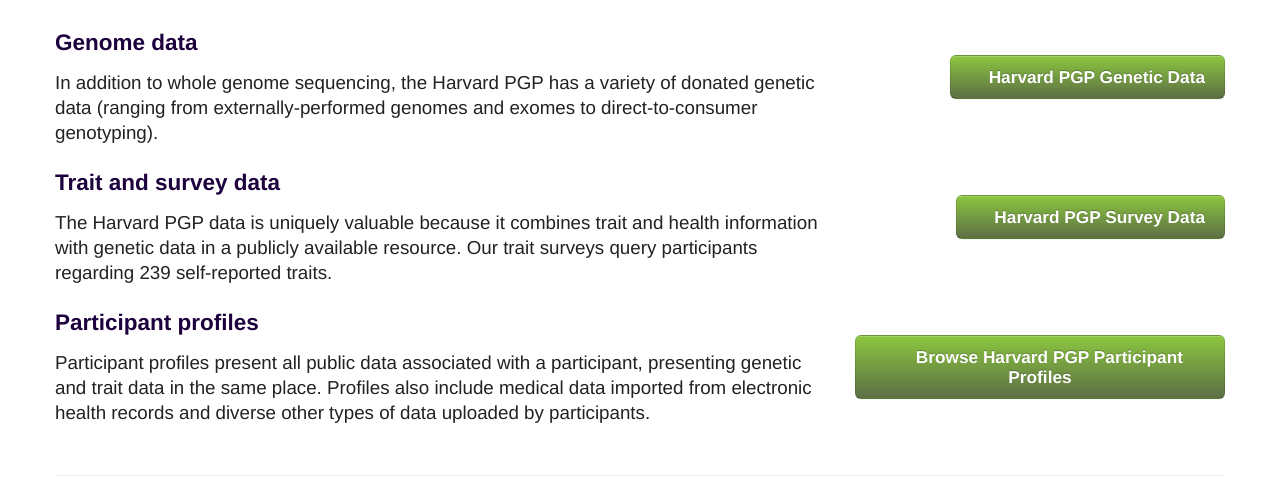
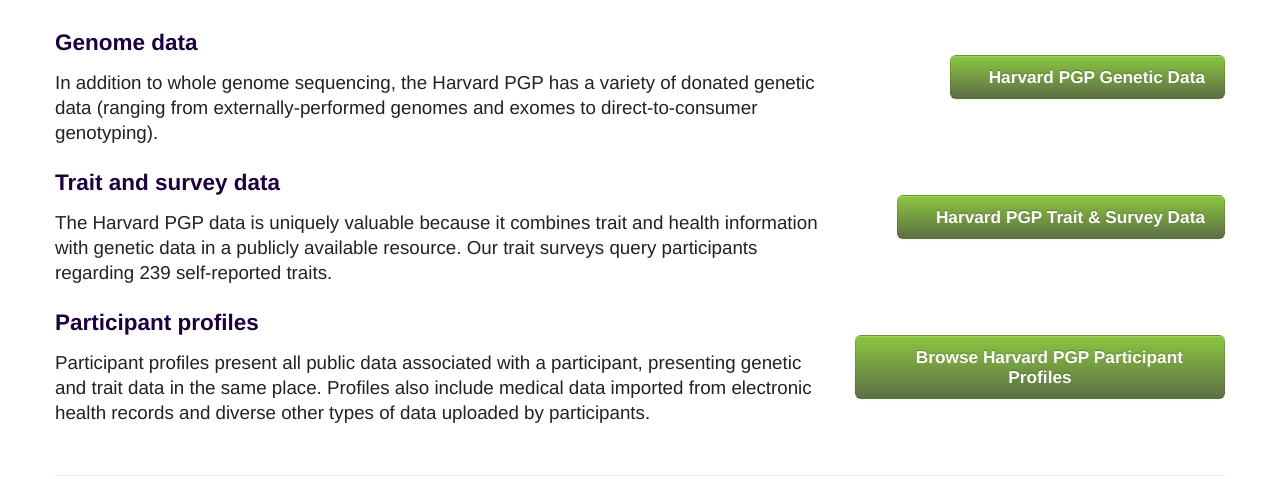
Before and after one commit to geochurch/www_personalgenomes_org, a Django app: page /data in a window 1280 px wide. Shown: the part 224-703 px from the top of the page. Run offline with Django 3.2, Linux system fonts and the light colour scheme; some libraries are stand-ins or nearby versions.

Commit message:
Emphasize traits in the "survey data" button link

```diff
--- a/templates/harvard/data.html
+++ b/templates/harvard/data.html
@@ -23,7 +23,7 @@
       <p>The Harvard PGP data is uniquely valuable because it combines trait and health information with genetic data in a publicly available resource. Our trait surveys query participants regarding 239 self-reported traits.</p>
     </div>
     <div class="span4">
-      <a class="btn btn-primary btn-large" href="https://my.personalgenomes.org/google_surveys" style="margin-top:40px;float:right"><i class="icon-external-link"></i> Harvard PGP Survey Data</a>
+      <a class="btn btn-primary btn-large" href="https://my.personalgenomes.org/google_surveys" style="margin-top:40px;float:right"><i class="icon-external-link"></i> Harvard PGP Trait & Survey Data</a>
     </div>
   </div>
 </div>
--- a/templates/www_personalgenomes_org/data.html
+++ b/templates/www_personalgenomes_org/data.html
@@ -14,7 +14,7 @@
       <p>In addition to whole genome sequencing, the Harvard PGP has a variety of donated genetic data (ranging from externally-performed genomes and exomes to direct-to-consumer genotyping).</p>
     </div>
     <div class="span4">
-      <a class="btn btn-primary btn-large" href="https://my.personalgenomes.org/public_genetic_data" style="margin-top:40px;float:right;"><i class="icon-external-link"></i> Harvard PGP Genetic Data</a>
+      <a class="btn btn-primary btn-large" href="https://my.personalgenomes.org/public_genetic_data" style="margin-top:40px;float:right;"><i class="icon-external-link">  </i> Harvard PGP Genetic Data</a>
     </div>
   </div>
 </div>
@@ -26,7 +26,7 @@
       <p>The Harvard PGP data is uniquely valuable because it combines trait and health information with genetic data in a publicly available resource. Our trait surveys query participants regarding 239 self-reported traits.</p>
     </div>
     <div class="span4">
-      <a class="btn btn-primary btn-large" href="https://my.personalgenomes.org/google_surveys" style="margin-top:40px;float:right"><i class="icon-external-link"></i> Harvard PGP Survey Data</a>
+      <a class="btn btn-primary btn-large" href="https://my.personalgenomes.org/google_surveys" style="margin-top:40px;float:right"><i class="icon-external-link">  </i> Harvard PGP Trait & Survey Data</a>
     </div>
   </div>
 </div>
@@ -38,7 +38,7 @@
       <p>Participant profiles present all public data associated with a participant, presenting genetic and trait data in the same place. Profiles also include medical data imported from electronic health records and diverse other types of data uploaded by participants.</p>
     </div>
     <div class="span4">
-      <a class="btn btn-primary btn-large" href="https://my.personalgenomes.org/users" style="margin-top:40px;float:right"><i class="icon-external-link"></i> Browse Harvard PGP Participant Profiles</a>
+      <a class="btn btn-primary btn-large" href="https://my.personalgenomes.org/users" style="margin-top:40px;float:right"><i class="icon-external-link">  </i> Browse Harvard PGP Participant Profiles</a>
     </div>
   </div>
 </div>
```
